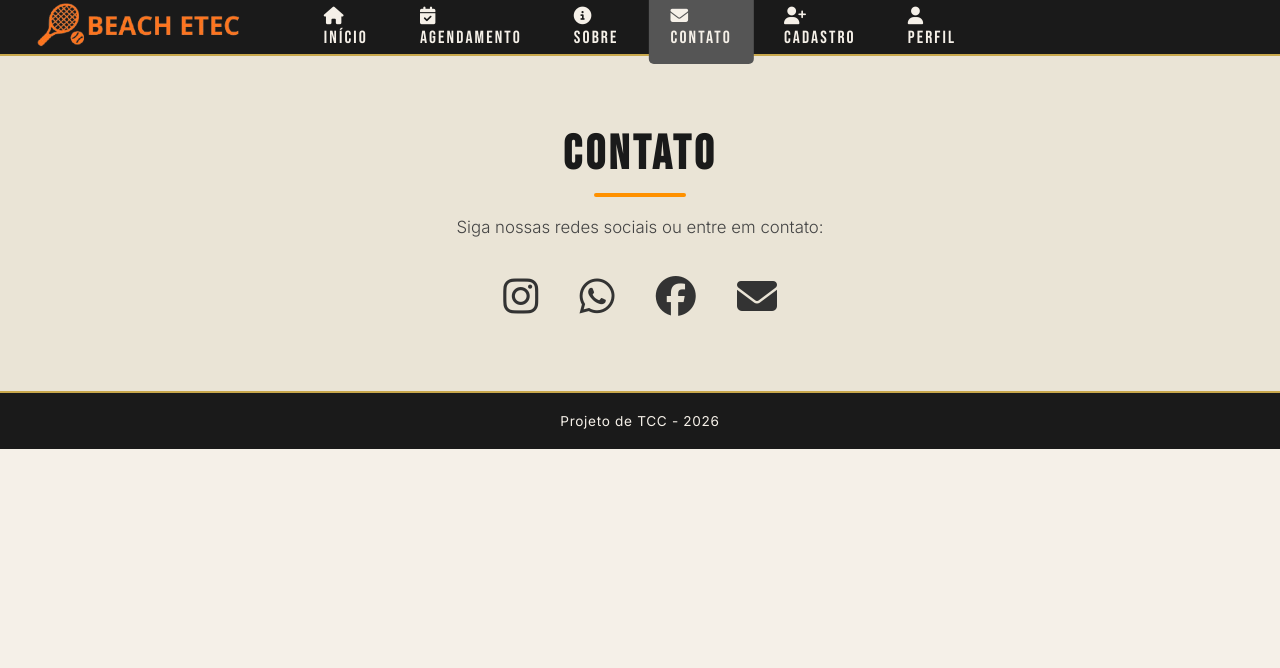
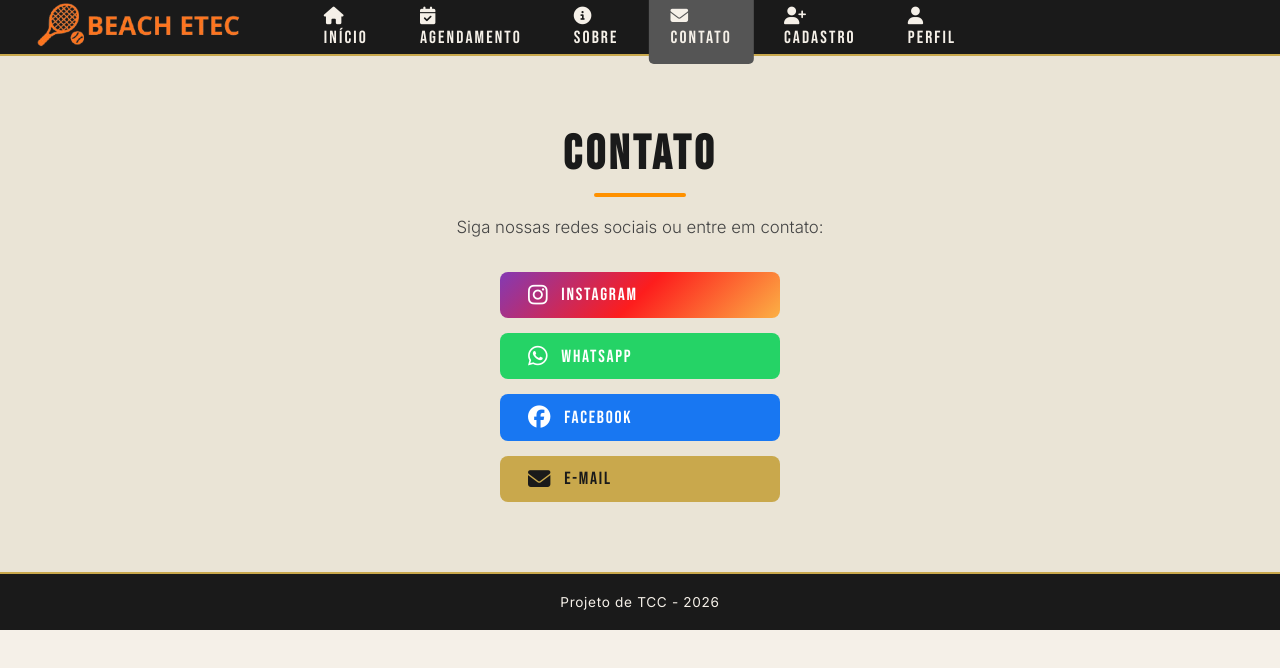
Before and after one commit to gabrieljosemarquesdasilva/TCC-2026, a plain HTML site: page Site/contato.html in a window 1280 px wide. Drawn offline with Linux system fonts and the light colour scheme.

Commit message:
contato/sobre e style.css
adicionei botoes no contato e mudei os estilos,

```diff
--- a/Site/contato.html
+++ b/Site/contato.html
@@ -33,22 +33,19 @@
         <p>Siga nossas redes sociais ou entre em contato:</p>
 
 <div class="redes">
-
-<a href="https://instagram.com/seuusuario" target="_blank">
-<i class="fa-brands fa-instagram"></i>
-</a>
-
-<a href="https://wa.me/5519999999999" target="_blank">
-<i class="fa-brands fa-whatsapp"></i>
-</a>
-
-<a href="https://facebook.com/suapagina" target="_blank">
-<i class="fa-brands fa-facebook"></i>
-</a>
-
-<a href="mailto:email@exemplo.com">
-<i class="fa-solid fa-envelope"></i>
-</a>
+    <a href="https://instagram.com/thiago.grm" target="_blank" class="btn-contato btn-instagram">
+        <i class="fa-brands fa-instagram"></i> Instagram
+    </a>
+    <a href="https://wa.me/5519998365562?text=Olá,+Gostaria+de+alugar+uma+quadra!" target="_blank" class="btn-contato btn-whatsapp">
+        <i class="fa-brands fa-whatsapp"></i> WhatsApp
+    </a>
+    <a href="https://facebook.com/suapagina" target="_blank" class="btn-contato btn-facebook">
+        <i class="fa-brands fa-facebook"></i> Facebook
+    </a>
+    <a href="mailto:conatct@gabrielmarques.com" class="btn-contato btn-email">
+        <i class="fa-solid fa-envelope"></i> E-mail
+    </a>
+</div>
 
 </div>
     </section>
--- a/Site/style.css
+++ b/Site/style.css
@@ -53,8 +53,6 @@
   display:flex;
   gap:8px;
 }
-
-
 
 .menu li {
   margin: 0;
@@ -124,7 +122,7 @@
 }
 
 .slider {
-    margin: 0 auto;      /* já tem, mas garante centralização */
+    margin: 0 auto;      /* garante a centralização */
     width: 1100px;
     height: 500px;
     overflow: hidden;
@@ -136,7 +134,7 @@
 
 .slides {
     width: 400%;
-    height: 500px;        /* era 400px */
+    height: 500px;        /* SLIDES MAIORES */
     display: flex;
     transition: margin-left 0.6s cubic-bezier(.77,0,.18,1); /* animação mais suave */
 }
@@ -167,29 +165,13 @@
 /* ── Navegação manual ── */
 .manual-navigation {
     position: absolute;
-    width: 1100px;        /* era 800px */
+    width: 1100px;        /* 800px */
     bottom: 16px;
     left: 0;
     display: flex;
     justify-content: center;
     gap: 12px;
     z-index: 10;
-}
-
-.manual-btn {
-    border: 2px solid #fff;
-    padding: 6px;         /* era 5px */
-    border-radius: 50%;   /* círculo em vez de quadrado */
-    cursor: pointer;
-    display: inline-block;
-    background: rgba(255,255,255,0.25); /* semi-transparente */
-    backdrop-filter: blur(4px);
-    transition: background 0.2s, transform 0.2s;
-}
-
-.manual-btn:hover {
-    background-color: #fff;
-    transform: scale(1.2);
 }
 
 /* ── Navegação automática (indicadores) ── */
@@ -250,29 +232,6 @@
 border:none;
 cursor:pointer;
 }
-
-/* ── BOTÃO GENÉRICO ── */
-.btn {
-  display: inline-block;
-  margin-top: 24px;
-  padding: 12px 32px;
-  background-color: #c9a84c;
-  color: #1a1a1a;
-  font-family: 'Bebas Neue', sans-serif;
-  font-size: 1rem;
-  letter-spacing: 0.12em;
-  border: none;
-  border-radius: 6px;
-  cursor: pointer;
-  text-decoration: none;
-  transition: background 0.2s, transform 0.1s;
-}
-
-.btn:hover {
-  background-color: #b8913a;
-  transform: translateY(-2px);
-}
-
 /* ── RODAPÉ ── */
 footer {
   background-color: #1a1a1a;
@@ -283,23 +242,6 @@
   letter-spacing: 0.05em;
   border-top: 2px solid #c9a84c;
 }
-
-.redes{
-margin-top:30px;
-text-align:center;
-}
-
-.redes a{
-font-size:40px;
-margin:15px;
-color:#333;
-text-decoration:none;
-}
-
-.redes a:hover{
-color:#2c7a4b;
-}
-
 
 .perfil-container{
 display:flex;
@@ -582,3 +524,83 @@
   margin-top:10px;
   color:#555;
 }
+
+
+/* ── TODOS BTNS -> ── */
+
+.manual-btn {
+    border: 2px solid #fff;
+    padding: 6px;         /*  5px */
+    border-radius: 50%;   /* círculo em vez de quadrado */
+    cursor: pointer;
+    display: inline-block;
+    background: rgba(255,255,255,0.25); /* semi-transparente */
+    backdrop-filter: blur(4px);
+    transition: background 0.2s, transform 0.2s;
+}
+
+.manual-btn:hover {
+    background-color: #fff;
+    transform: scale(1.2);
+}
+
+/* ── BOTÃO GENÉRICO ── */
+.btn {
+  display: inline-block;
+  margin-top: 24px;
+  padding: 12px 32px;
+  background-color: #c9a84c;
+  color: #1a1a1a;
+  font-family: 'Bebas Neue', sans-serif;
+  font-size: 1rem;
+  letter-spacing: 0.12em;
+  border: none;
+  border-radius: 6px;
+  cursor: pointer;
+  text-decoration: none;
+  transition: background 0.2s, transform 0.1s;
+}
+
+/* ── MOUSE EM CIMA DO BOTÃO ── */
+
+.btn:hover {
+  transform: translateY(-2px);
+}
+
+.btn-contato {
+    display: flex;
+    align-items: center;
+    gap: 12px;
+    padding: 12px 28px;
+    border-radius: 8px;
+    text-decoration: none;
+    font-family: 'Bebas Neue', sans-serif;
+    font-size: 1.1rem;
+    letter-spacing: 0.1em;
+    width: 280px;
+    transition: transform 0.2s, opacity 0.2s;
+}
+
+/* ── ANIMAÇÃO DO BOTÃO ── */
+
+.btn-contato:hover {
+    transform: translateY(-3px);
+    opacity: 0.9;
+}
+
+.btn-contato i {
+    font-size: 1.4rem;
+}
+
+.btn-instagram { background: linear-gradient(135deg, #833ab4, #fd1d1d, #fcb045); color: white; }
+.btn-whatsapp  { background-color: #25d366; color: white; }
+.btn-facebook  { background-color: #1877f2; color: white; }
+.btn-email     { background-color: #c9a84c; color: #1a1a1a; }
+
+.redes {
+    margin-top: 30px;
+    display: flex;
+    flex-direction: column;
+    align-items: center;
+    gap: 15px;
+}
```
Also changed, not shown: Site/sobre.html (+0 -4 lines).
